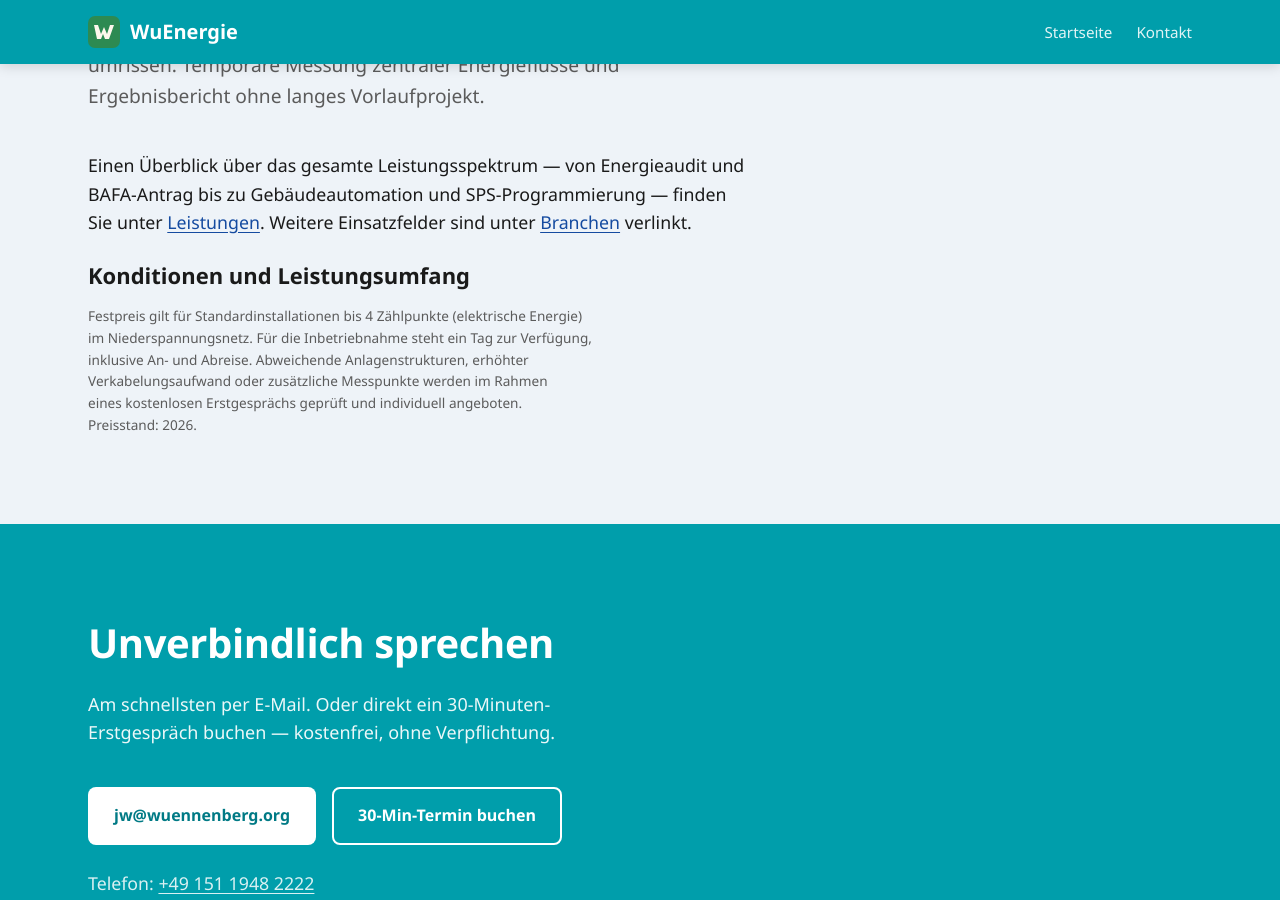
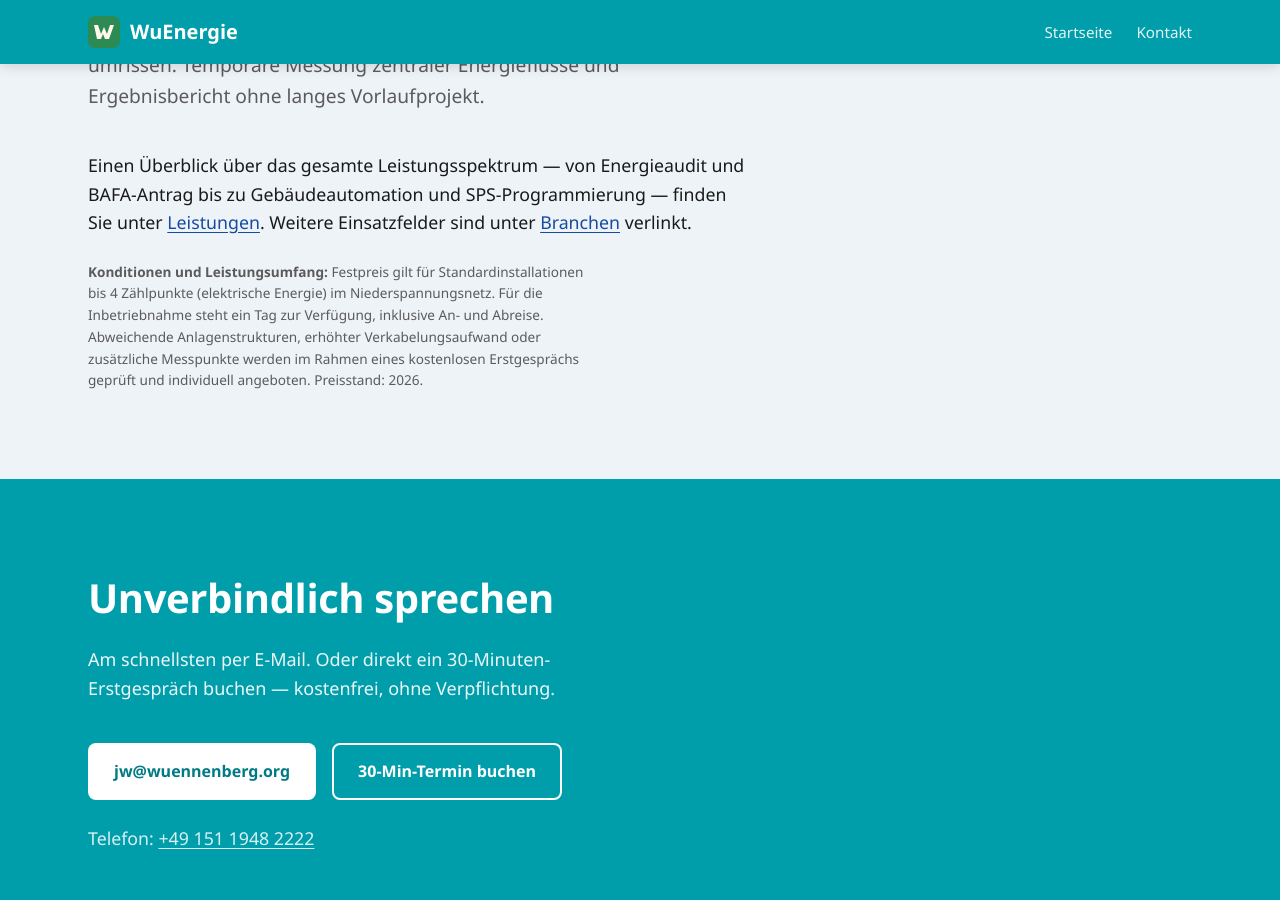
Before and after one commit to wuenergie/wuenergie-site, a Jekyll site: the page built from camping.md, in a window 1280 px wide and 900 px high, scrolled down 2917 px. Built offline with Jekyll 4.4.1, drawn with Linux system fonts in a browser that asks for light colours.

Commit message:
Camping: Konditionen-Überschrift als Inline-Lead-in statt H3
Co-Authored-By: Claude Sonnet 5 <noreply@anthropic.com>

```diff
--- a/camping.md
+++ b/camping.md
@@ -142,8 +142,7 @@ service:
     <h2>Einstieg: Start-Paket</h2>
     <p class="section-lede">Drei konkrete Sofortmaßnahmen in 2–3 Tagen — Festpreis, klar umrissen. Temporäre Messung zentraler Energieflüsse und Ergebnisbericht ohne langes Vorlaufprojekt.</p>
     <p>Einen Überblick über das gesamte Leistungsspektrum — von Energieaudit und BAFA-Antrag bis zu Gebäudeautomation und SPS-Programmierung — finden Sie unter <a href="/#leistungen">Leistungen</a>. Weitere Einsatzfelder sind unter <a href="/#branchen">Branchen</a> verlinkt.</p>
-    <h3>Konditionen und Leistungsumfang</h3>
-    <p class="fine-print">Festpreis gilt für Standardinstallationen bis 4 Zählpunkte (elektrische Energie) im Niederspannungsnetz. Für die Inbetriebnahme steht ein Tag zur Verfügung, inklusive An- und Abreise. Abweichende Anlagenstrukturen, erhöhter Verkabelungsaufwand oder zusätzliche Messpunkte werden im Rahmen eines kostenlosen Erstgesprächs geprüft und individuell angeboten. Preisstand: 2026.</p>
+    <p class="fine-print"><strong>Konditionen und Leistungsumfang:</strong> Festpreis gilt für Standardinstallationen bis 4 Zählpunkte (elektrische Energie) im Niederspannungsnetz. Für die Inbetriebnahme steht ein Tag zur Verfügung, inklusive An- und Abreise. Abweichende Anlagenstrukturen, erhöhter Verkabelungsaufwand oder zusätzliche Messpunkte werden im Rahmen eines kostenlosen Erstgesprächs geprüft und individuell angeboten. Preisstand: 2026.</p>
   </div>
 </section>
 
```
